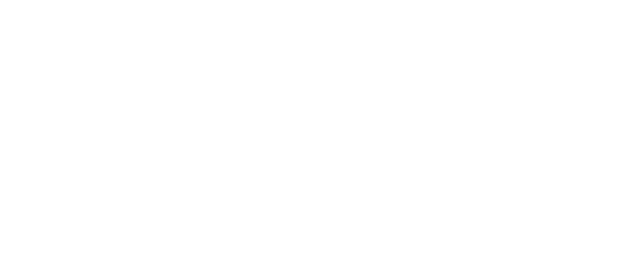
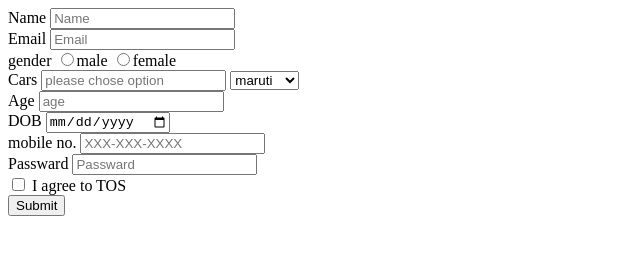
Before and after one commit to acciojob/signup-form-car-ganeshrawat201, a website: page main.html in a window 1280 px wide. Shown: the whole page, without its empty margins (0-640 px from the left). Drawn offline with Linux system fonts and the light colour scheme.

Commit message:
created a submission

```diff
--- a/main.html
+++ b/main.html
@@ -7,6 +7,44 @@
 </head>
 
 <body>
+	<form method="post">
+		<label for="name">Name</label>
+		<input type="text" placeholder="Name" name="F_name" id="name" required>
+		<br>
+		<label for="email">Email</label>
+		<input type="email" placeholder="Email" name="email" id="email" required>
+		<br>
+		<label for="gender_m,gender_f">gender</label>
+		<input type="radio" name="gender" id="gender_m,gender_f">male
+
+		<input type="radio" name="gender" id="gender_m,gender_f">female
+		<br>
+		<label for="cars">Cars</label>
+		<input type="select" placeholder="please chose option" name="Cars" id="cars" required>
+		<select>
+			<option>maruti</option>
+			<option>hyundai</option>
+			<option>toyota</option>
+			<option>honda</option>
+		</select>
+		<br>
+		<label for="age">Age</label>
+		<input type="number" placeholder="age"  id="age" required>
+		<br>
+		<label for="dob">DOB</label>
+		<input type="date"  id="dob" required>
+		<br>
+		<label for="tel">mobile no.</label>
+		<input type="tel" placeholder="XXX-XXX-XXXX" id="tel">
+		<br>
+		<label for="passward">Passward</label>
+		<input type="passward" placeholder="Passward" id="passward" required>
+		<br>
+
+		<input type="checkbox" id="tos" required> I agree to TOS
+		<br>
+		<input type="submit">
+	</form>
 	<!-- the entire body must be written by student -->
     <script type="text/javascript" src="./script.js">
 </script>
```
